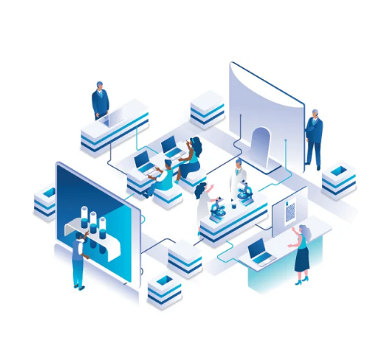
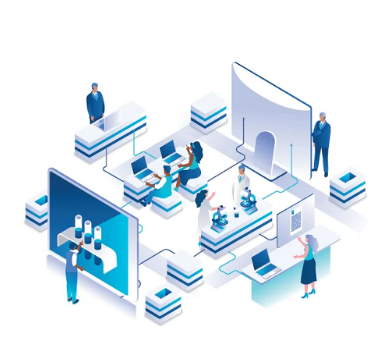
Before and after one commit to NareshBCA/vebbox, a plain HTML site: page index.html in a window 390 px wide. Shown: the part 97-434 px from the top of the page. Drawn offline with Linux system fonts and the light colour scheme.

Commit message:
index.css

```diff
--- a/index.css
+++ b/index.css
@@ -494,7 +494,7 @@ textarea:focus{box-shadow:0px 0px 20px #3498db;}
         align-items: center;
         border:0px;
     }
-    :root{--w:85%;}
+    :root{--w:90%;}
     .cs{font-size:36px;}
     @keyframes hero {}
 }
```
